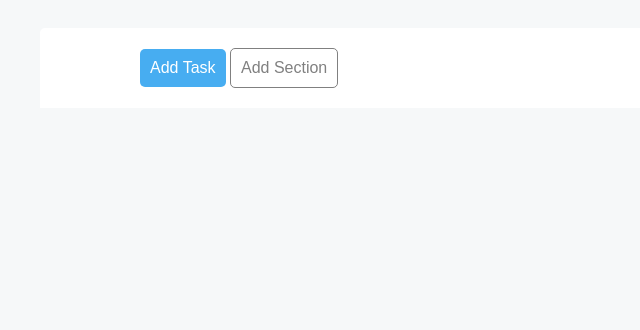
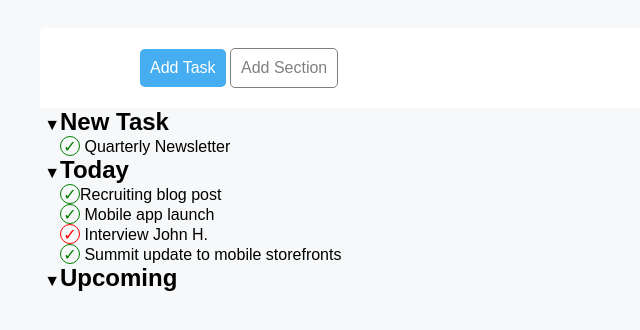
Before and after one commit to manyblake/html-css-toboolist, a plain HTML site: page index.html in a window 1280 px wide. Shown: the part 102-432 px from the top of the page, without its empty margins (0-640 px from the left). Drawn offline with Linux system fonts and the light colour scheme.

Commit message:
iniziate liste nestate

```diff
--- a/css/style.css
+++ b/css/style.css
@@ -54,3 +54,32 @@ nav {
     color: grey;
     border: 1px solid grey;
 }
+
+.arrow-down {
+    width: 30px;
+}
+
+.main-list {
+    list-style-type: "▼";
+    padding-left: 20px;
+}
+
+.secondary-list {
+    list-style-type: none;
+}
+
+.icon-circle {
+    border-radius: 50%;
+    border: 1px solid green;
+    height: 20px;
+    width: 20px;
+    display: inline-block;
+    text-align: center;
+    line-height: 20px;
+    color: green;
+}
+
+.icon-circle--red {
+    color: red;
+    border-color: red;
+}
--- a/index.html
+++ b/index.html
@@ -21,6 +21,38 @@
                 <a class="nav__button" id="add-section" href="#">Add Section</a>
             </nav>
         </div>
+
+        <div class="container">
+            <ul class="main-list">
+                <li>
+                    <h2>New Task</h2>
+                    <ul class="secondary-list">
+                        <li class="secondary-list__item"><span class="icon-circle">&check;</span> Quarterly Newsletter</li>
+                    </ul>
+                </li>
+                <li>
+                    <h2>Today</h2>
+                    <ul class="secondary-list">
+                        <li class="secondary-list__item"><span class="icon-circle">&check;</span>Recruiting blog post
+
+                        </li>
+                        <li class="secondary-list__item"><span class="icon-circle">&check;</span> Mobile app launch
+
+                        </li>
+                        <li class="secondary-list__item"><span class="icon-circle icon-circle--red">&check;</span> Interview John H.
+
+                        </li>
+                        <li class="secondary-list__item"><span class="icon-circle">&check;</span> Summit update to mobile storefronts
+
+                        </li>
+                    </ul>
+                </li>
+                <li>
+                    <h2>Upcoming</h2>
+                </li>
+            </ul>
+
+        </div>
     </main>
 </body>
 </html>
```
